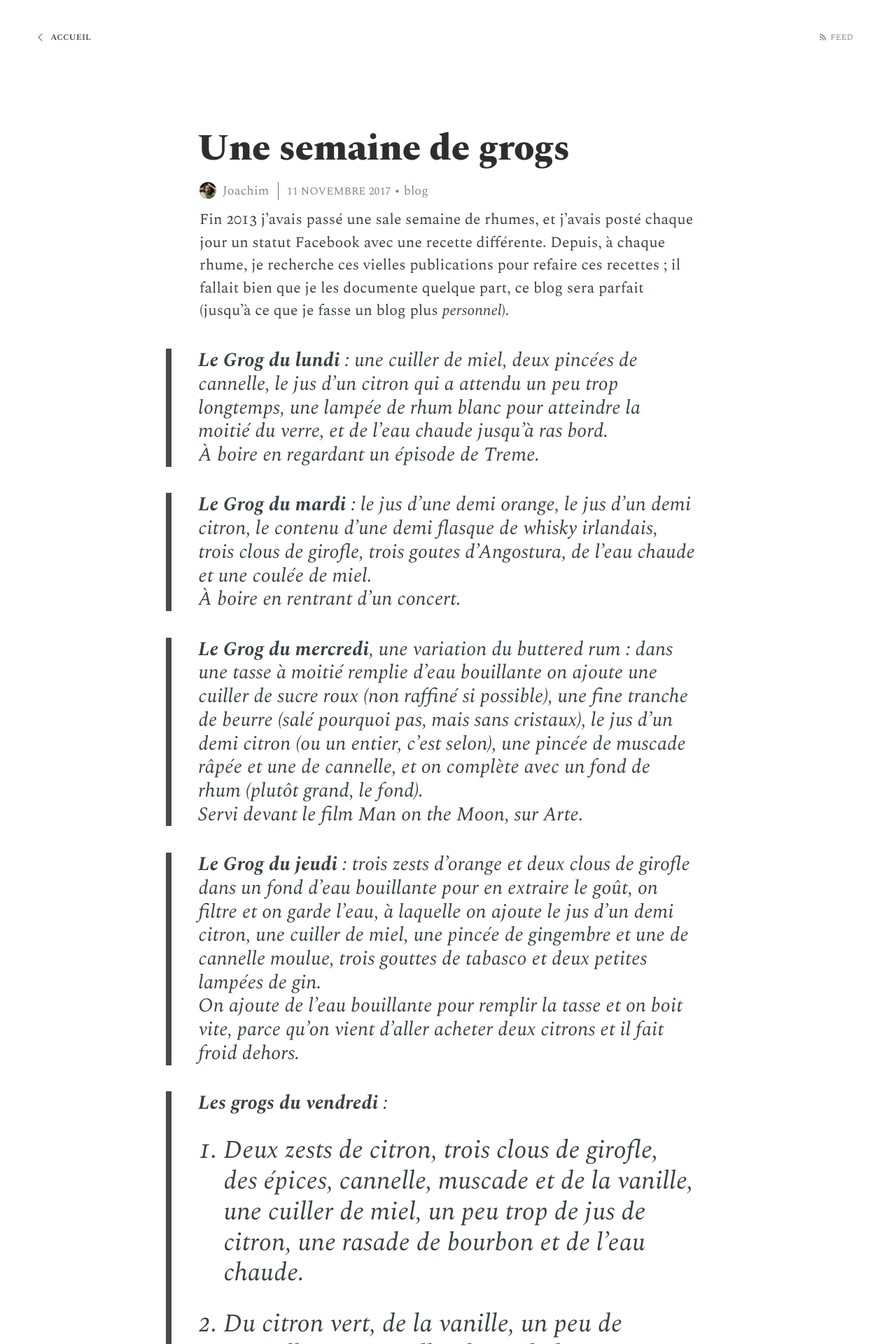
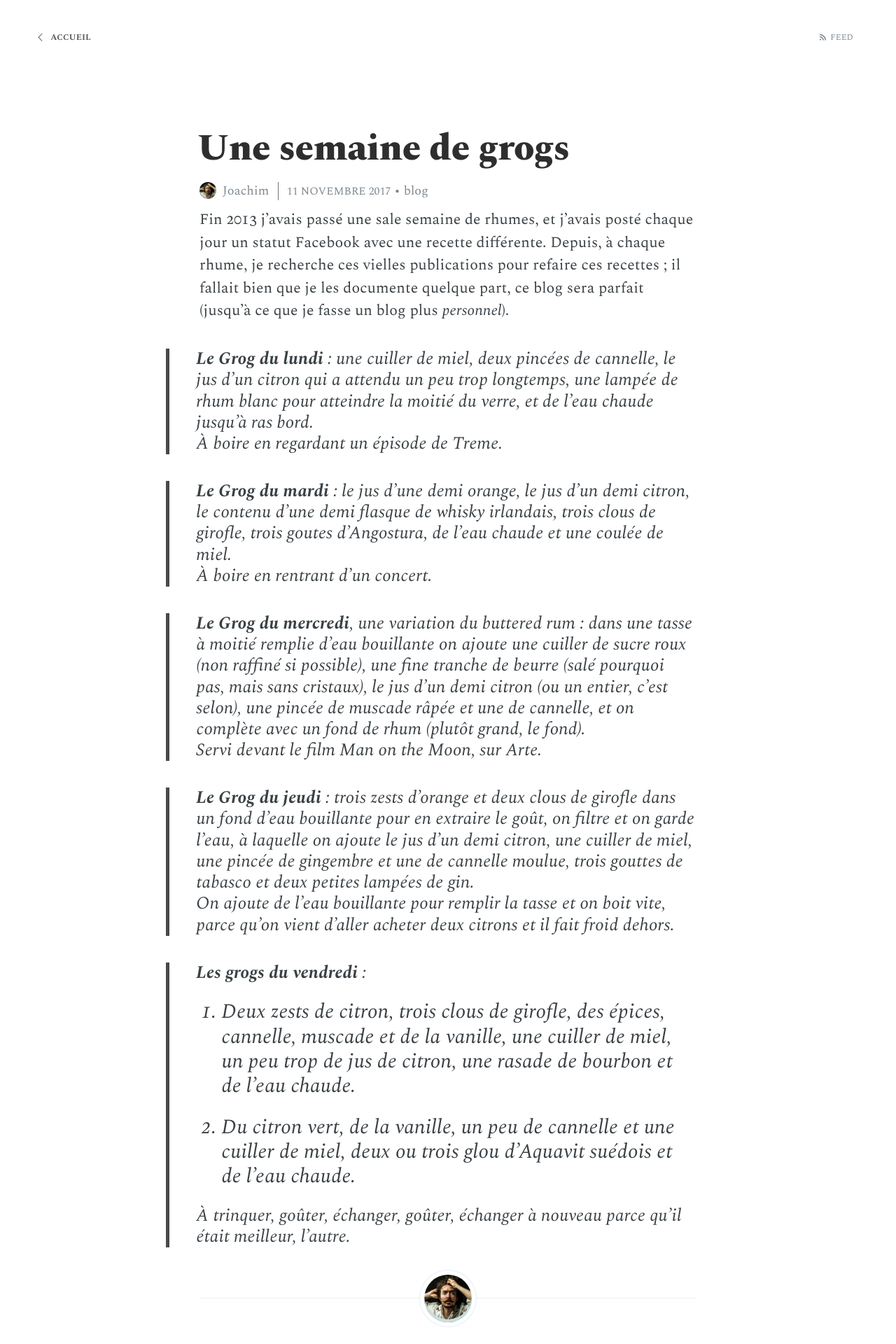
Before and after one commit to joachimesque/joachimesque.github.io, a Jekyll site: the page built from _posts/2017-11-11-une-semaine-de-grog.markdown, in a window 1280 px wide. Shown: the top 1920 px of the page at 70% size. Built offline with Jekyll 4.4.1, drawn with Linux system fonts in a browser that asks for light colours; some web fonts are replaced; comment, search, counter and statistics services are not loaded.

Commit message:
Style : citations

```diff
--- a/assets/css/screen.css
+++ b/assets/css/screen.css
@@ -466,7 +466,7 @@ blockquote {
     box-sizing: border-box;
     margin: 1.75em 0 1.75em -2.2em;
     padding: 0 0 0 1.75em;
-    border-left: #4A4A4A 0.4em solid;
+    border-left: #4A4A4A 0.25em solid;
 }
 
 blockquote p,
@@ -475,7 +475,7 @@ blockquote ol,
 blockquote ul {
     margin: 0.8em 0;
     font-style: italic;
-    font-size: 1.3em;
+    font-size: 1.166em;
     line-height: 1.2em;
     font-weight: 400;
 }
```
